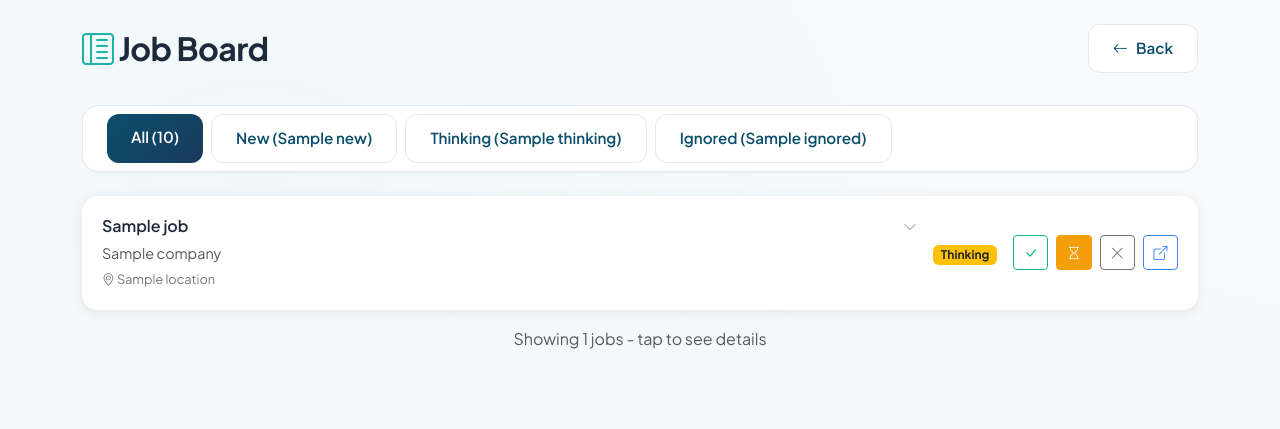
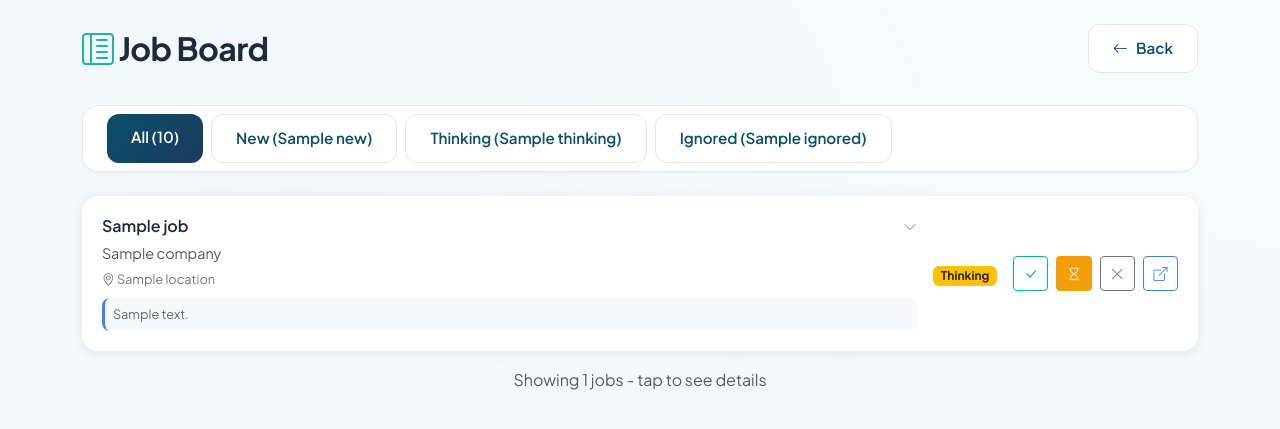
Before and after one commit to franciscobarriga/zephyr-job-tracker, a FastAPI app: template app/templates/jobs.html in a window 1280 px wide. Shown: the top 429 px of the page. Run offline with FastAPI, Linux system fonts and the light colour scheme; the template is opened without the code that fills it: most values are stand-ins (such as "Sample title", 1, 10 or a date in 2020); parts of the project's set-up code (start-up, migrations or seed data) failed here and were passed over.

Commit message:
Add description preview to job card banner
- Shows job description snippet in card
- Falls back to AI requirements if no description
- Styled with blue accent bar

Co-Authored-By: Claude Opus 4.6 <noreply@anthropic.com>

```diff
--- a/app/templates/jobs.html
+++ b/app/templates/jobs.html
@@ -45,6 +45,15 @@
                 <div class="job-location">
                     <i class="bi bi-geo-alt"></i> {{ job.location or '-' }}
                 </div>
+                {% if job.description %}
+                <div class="job-snippet">
+                    {{ job.description[:120] }}{% if job.description|length > 120 %}...{% endif %}
+                </div>
+                {% elif job.ai_requirements %}
+                <div class="job-snippet">
+                    <i class="bi bi-tools"></i> {{ job.ai_requirements[:80] }}{% if job.ai_requirements|length > 80 %}...{% endif %}
+                </div>
+                {% endif %}
             </div>
 
             <div class="job-card-status">
@@ -207,6 +216,17 @@ function toggleJobDetails(jobId) {
         margin-top: 0.25rem;
     }
 
+    .job-snippet {
+        color: #666;
+        font-size: 0.8rem;
+        margin-top: 0.5rem;
+        line-height: 1.4;
+        padding: 0.5rem;
+        background: #f8f9fa;
+        border-radius: 8px;
+        border-left: 3px solid #3b82f6;
+    }
+
     .job-card-status {
         margin-bottom: 0.75rem;
     }
```
